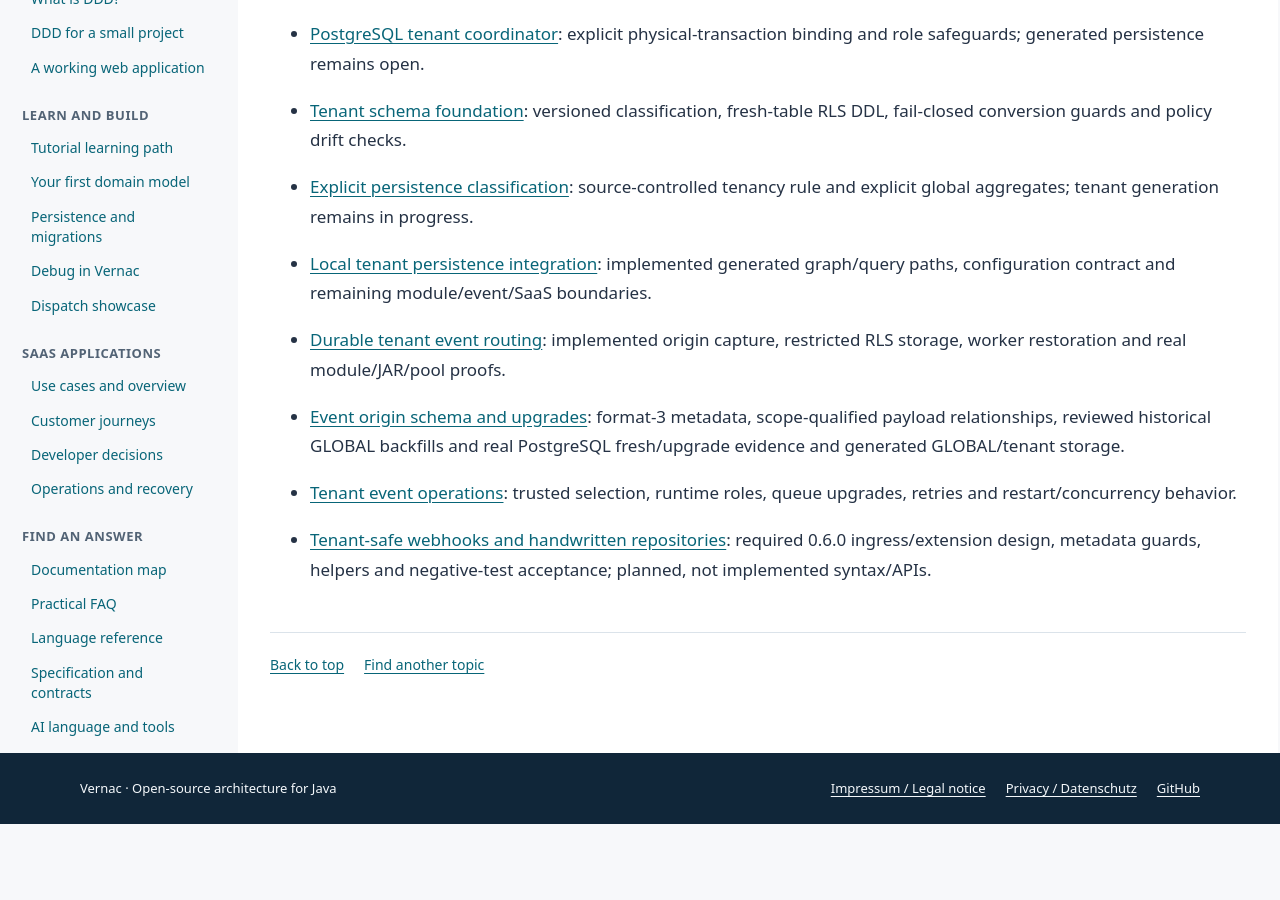
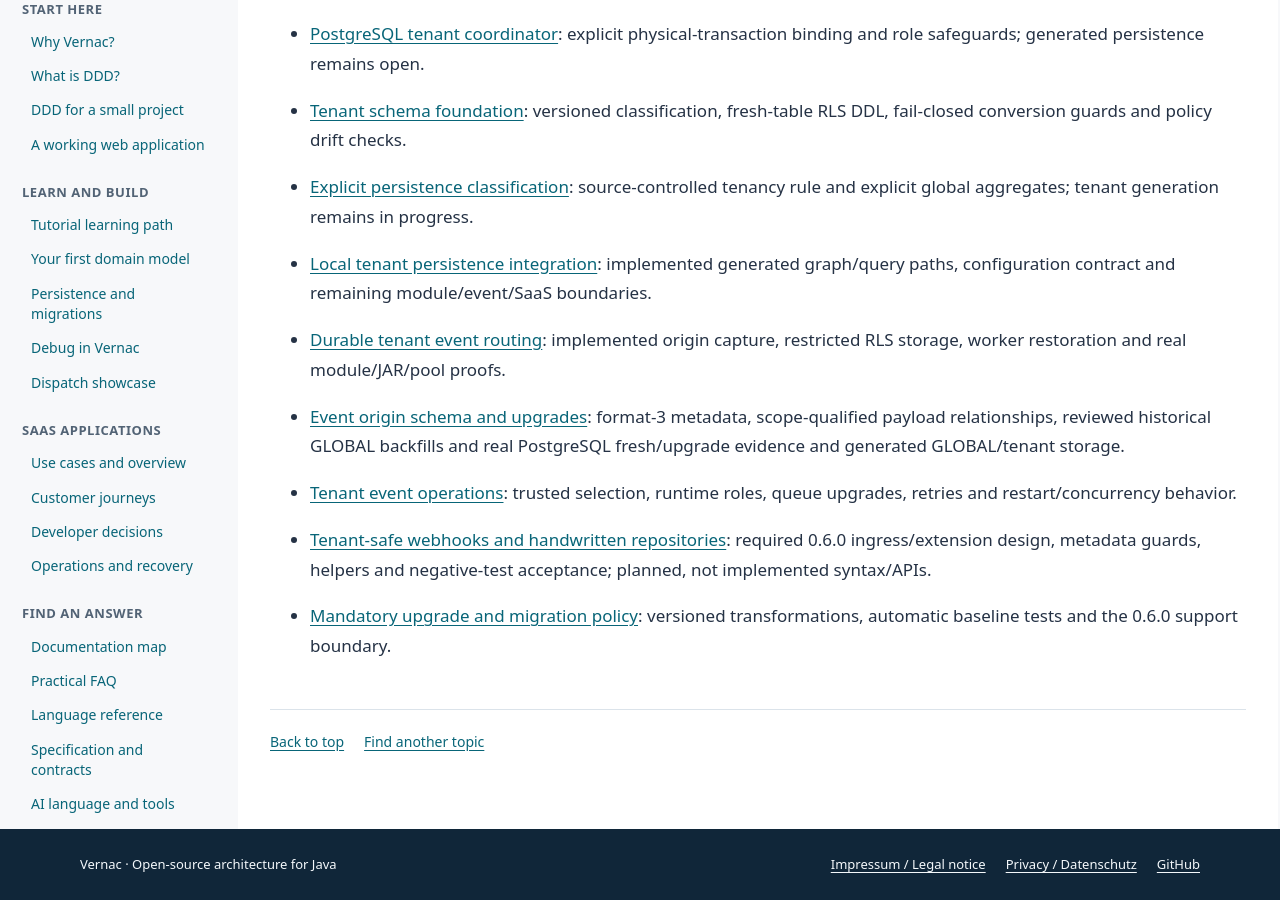
Before and after one commit to DannyReinhold/vernac, a Jekyll site: the page built from docs/development/index.md, in a window 1280 px wide and 900 px high, scrolled down 3749 px. Built offline with Jekyll 4.4.1, drawn with Linux system fonts in a browser that asks for light colours; our own code applies the rules of GitHub Pages for plain Markdown files; before the commit the page ends 4573 px from its top, so only the background shows below that.

Commit message:
Establish mandatory upgrade policy and automated 0.6.0 baseline verification

```diff
--- a/docs/development/index.md
+++ b/docs/development/index.md
@@ -142,3 +142,7 @@ mappings, Java-backed Vernac breakpoints and the installed-IDE acceptance walkth
 - [Tenant-safe webhooks and handwritten repositories](tenant-webhooks-and-repository-extensions.md):
   required 0.6.0 ingress/extension design, metadata guards, helpers and negative-test acceptance;
   planned, not implemented syntax/APIs.
+
+
+- [Mandatory upgrade and migration policy](upgrade-policy.md): versioned transformations,
+  automatic baseline tests and the 0.6.0 support boundary.
```
